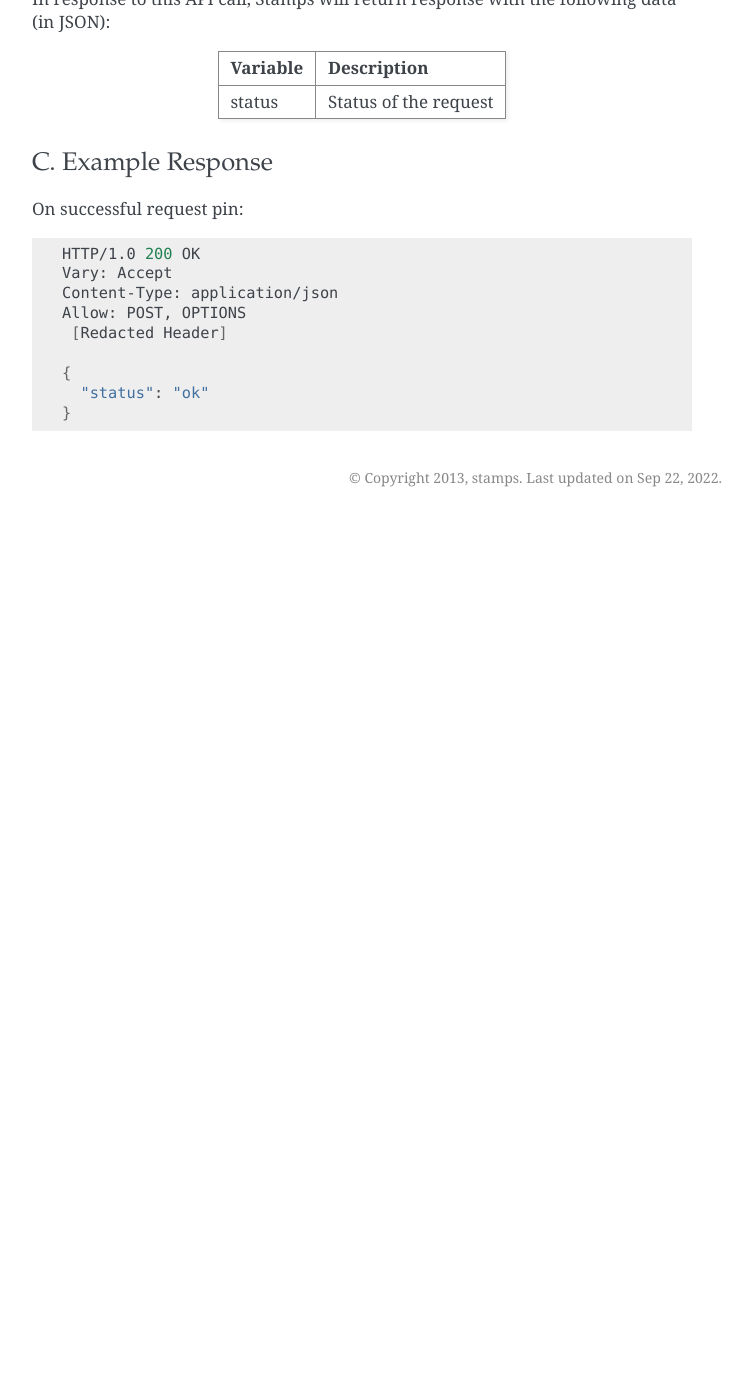
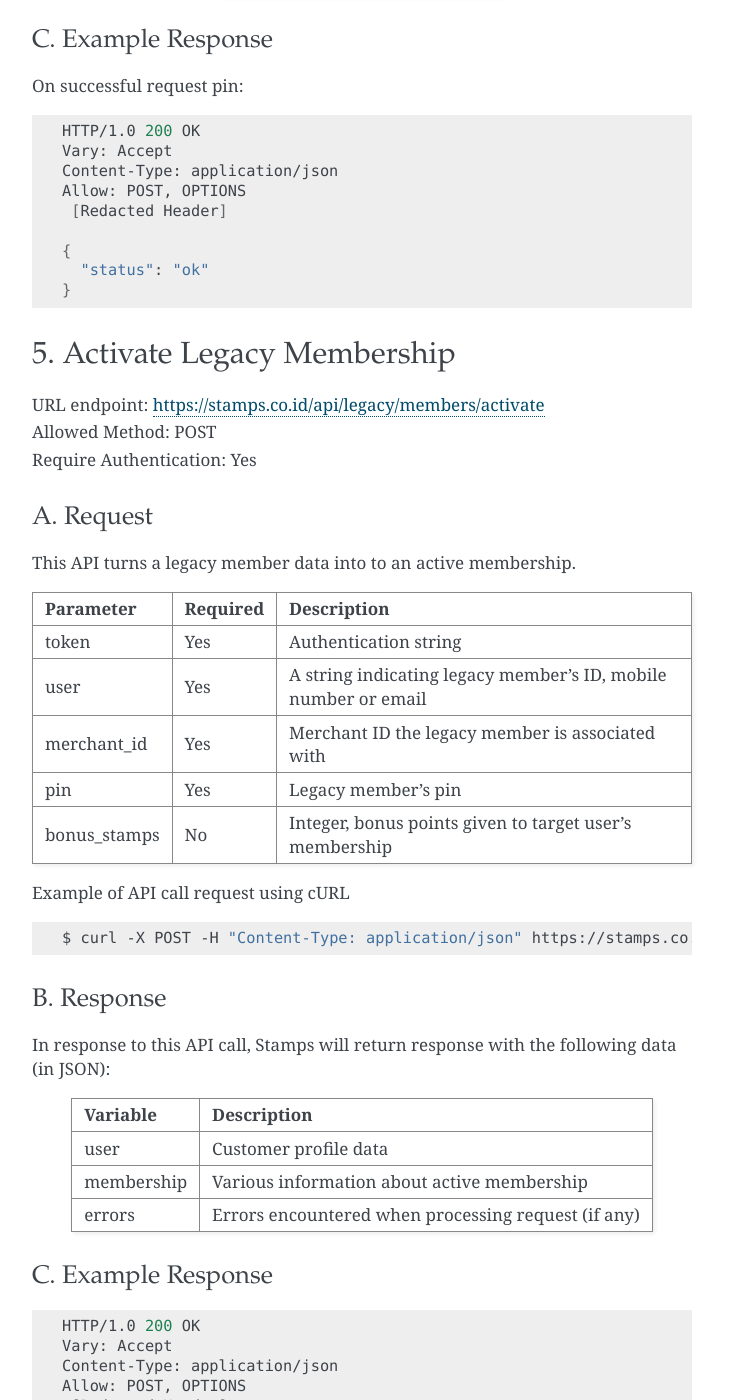
Before and after one commit to ui/stamps-api-docs, a Sphinx documentation site: the page built from source/legacy_members_api.rst, in a window 1280 px wide and 1400 px high, scrolled down 4872 px. Shown: the whole window, without its empty margins (388-1137 px from the left). Built offline with Sphinx 7.4.7, drawn with Linux system fonts in a browser that asks for light colours; before the commit the page ends 5389 px from its top, so only the background shows below that; some of the changed text lies outside the part shown.

Commit message:
Add activate legacy member docs (#75)
* Add activate legacy member docs

* Update title

* Update responses

```diff
--- a/source/legacy_members_api.rst
+++ b/source/legacy_members_api.rst
@@ -265,3 +259,82 @@ On successful request pin:
     {
       "status": "ok"
     }
+
+
+5. Activate Legacy Membership
+====================================
+| URL endpoint: https://stamps.co.id/api/legacy/members/activate
+| Allowed Method: POST
+| Require Authentication: Yes
+
+A. Request
+-----------------------------
+This API turns a legacy member data into to an active membership.
+
+================ =========== =========================
+Parameter        Required    Description
+================ =========== =========================
+token            Yes         Authentication string
+user             Yes         A string indicating legacy member's ID, mobile number or email
+merchant_id      Yes         Merchant ID the legacy member is associated with
+pin              Yes         Legacy member's pin
+bonus_stamps     No          Integer, bonus points given to target user's membership
+================ =========== =========================
+
+
+Example of API call request using cURL
+
+.. code-block :: bash
+
+    $ curl -X POST -H "Content-Type: application/json" https://stamps.co.id/api/legacy/members/activate -i -d '{ "token": "secret", "user": 12, "pin": "123456", "merchant_id": 1, "bonus_stamps": 10 }'
+
+
+
+B. Response
+-----------
+
+In response to this API call, Stamps will return response with the following data (in JSON):
+
+=================== ==============================
+Variable            Description
+=================== ==============================
+user                Customer profile data
+membership          Various information about active membership
+errors              Errors encountered when processing request (if any)
+=================== ==============================
+
+
+C. Example Response
+-------------------
+
+.. code-block :: bash
+
+    HTTP/1.0 200 OK
+    Vary: Accept
+    Content-Type: application/json
+    Allow: POST, OPTIONS
+     [Redacted Header]
+
+    {
+      "user": {
+        "id": "123",
+        "name": "Customer",
+        "gender": "m",
+        "address": "Jl MK raya",
+        "is_active": true,
+        "email": "customer@stamps.co.id",
+        "phone": "+62812398712",
+        "picture_url": "https://media.stamps.co.id/thumb/profile_photos/2014/4/17/483ccddd-9aea-44d2-bbc4-6aa71f51fb2a_size_80.png",
+        "birthday": "1989-10-1",
+      },
+      "membership": {
+        "level": 1,
+        "level_text": "Blue",
+        "stamps": 100,
+        "balance": 0,
+        "is_blocked": false,
+        "referral_code": "abc123",
+        "start_date": "2022-01-01",
+        "created": "2022-01-01",
+      }
+    }
```
Also changed, not shown: other parts of source/legacy_members_api.rst (+0 -6 lines).
